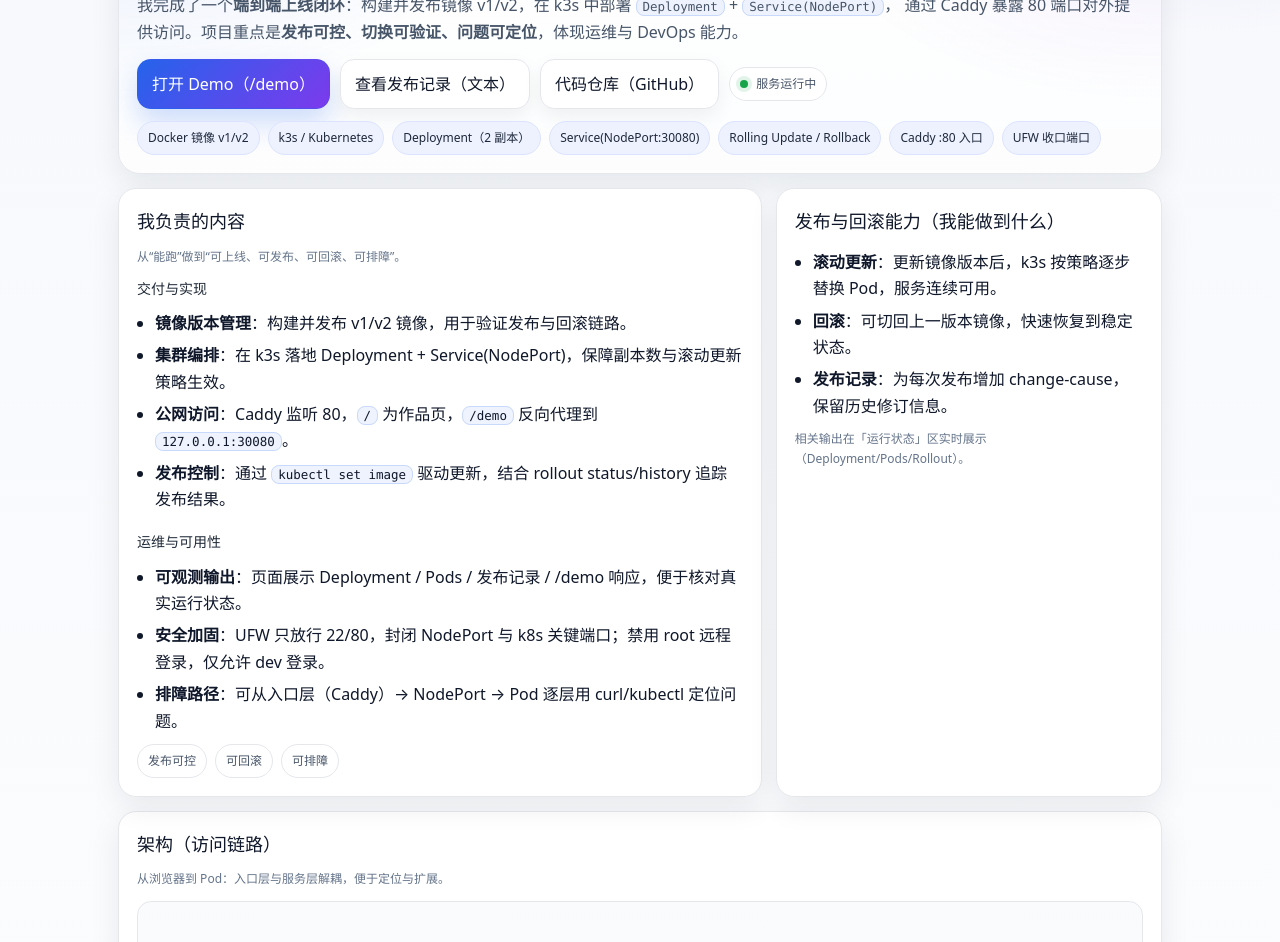
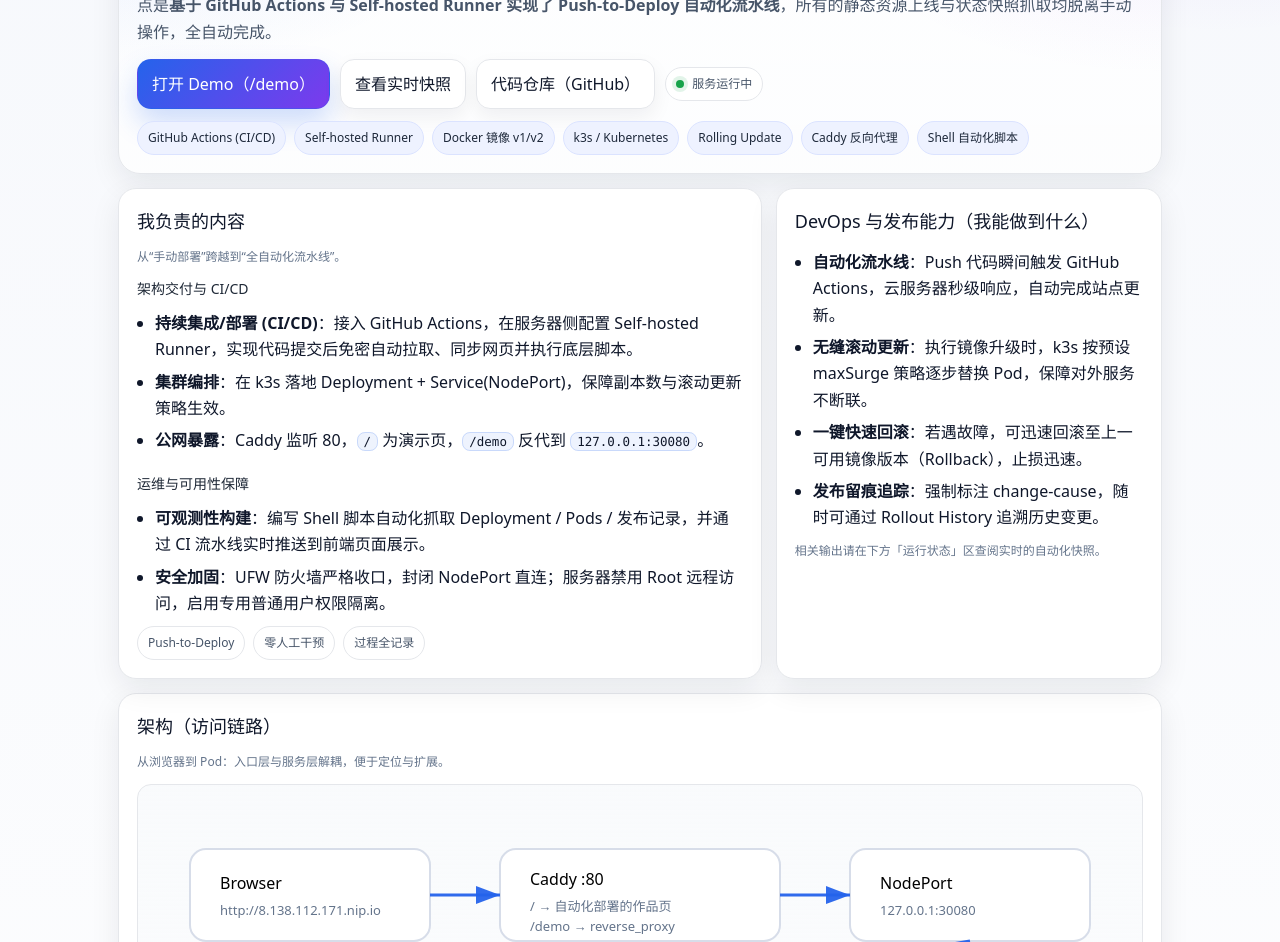
Before and after one commit to luoxianzi/k3s-rollout-loop, a plain HTML site: page site/index.html in a window 1280 px wide. Shown: the part 220-1162 px from the top of the page. Drawn offline with Linux system fonts and the light colour scheme.

Commit message:
Update index.html

```diff
--- a/site/index.html
+++ b/site/index.html
@@ -1,10 +1,10 @@
-!doctype html>
+<!doctype html>
 <html lang="zh-CN">
 <head>
   <meta charset="utf-8" />
   <meta name="viewport" content="width=device-width,initial-scale=1" />
-  <title>k3s 上线闭环 ✅：滚动发布与回滚 | 个人项目</title>
-  <meta name="description" content="镜像 v1/v2 → k3s（Deployment/Service）→ Caddy 反向代理 → 公网访问。支持滚动更新与回滚，页面展示集群运行状态与发布记录。" />
+  <title>k3s DevOps 闭环 ✅：CI/CD、滚动发布与回滚 | 个人项目</title>
+  <meta name="description" content="基于 GitHub Actions 自动化部署。镜像 v1/v2 → k3s(Deployment/Service) → Caddy 反向代理。支持滚动更新与回滚，页面实时展示 CI/CD 结果与运行快照。" />
   <style>
     :root{
       --bg:#f6f8fc;
@@ -177,7 +177,7 @@
         <span class="logo" aria-hidden="true"></span>
         <div>
           <div class="kicker">Personal Project</div>
-          <b>k3s 上线闭环 ✅：滚动发布与回滚</b>
+          <b>k3s DevOps 闭环 ✅：CI/CD、滚动发布与回滚</b>
         </div>
       </a>
       <div class="nav">
@@ -189,16 +189,16 @@
     </div>
 
     <div class="hero" id="overview">
-      <div class="kicker">Deploy • Release • Rollback • Operability</div>
-      <div class="h1">k3s 上线闭环 ✅：滚动发布与回滚</div>
+      <div class="kicker">CI/CD • Deploy • Release • Rollback</div>
+      <div class="h1">k3s DevOps 闭环 ✅：CI/CD、滚动发布与回滚</div>
       <div class="muted">
-        我完成了一个<strong>端到端上线闭环</strong>：构建并发布镜像 v1/v2，在 k3s 中部署 <code>Deployment</code> + <code>Service(NodePort)</code>，
-        通过 Caddy 暴露 80 端口对外提供访问。项目重点是<strong>发布可控、切换可验证、问题可定位</strong>，体现运维与 DevOps 能力。
+        我完成了一个<strong>端到端 DevOps 上线闭环</strong>：构建镜像并在 k3s 中部署 <code>Deployment</code> + <code>Service(NodePort)</code>，通过 Caddy 反向代理对外。
+        核心亮点是<strong>基于 GitHub Actions 与 Self-hosted Runner 实现了 Push-to-Deploy 自动化流水线</strong>，所有的静态资源上线与状态快照抓取均脱离手动操作，全自动完成。
       </div>
 
       <div class="row">
         <a class="btn btnPrimary" href="/demo" target="_blank" rel="noreferrer">打开 Demo（/demo）</a>
-        <a class="btn" href="/evidence/rollout.txt" target="_blank" rel="noreferrer">查看发布记录（文本）</a>
+        <a class="btn" href="#status">查看实时快照</a>
         <a class="btn" href="https://github.com/luoxianzi/k3s-rollout-loop" rel="noreferrer">代码仓库（GitHub）</a>
 
         <span class="statusDot" title="下方运行状态区从服务器读取输出">
@@ -208,59 +208,58 @@
       </div>
 
       <div class="chips" aria-label="Tech highlights">
+        <span class="chip">GitHub Actions (CI/CD)</span>
+        <span class="chip">Self-hosted Runner</span>
         <span class="chip">Docker 镜像 v1/v2</span>
         <span class="chip">k3s / Kubernetes</span>
-        <span class="chip">Deployment（2 副本）</span>
-        <span class="chip">Service(NodePort:30080)</span>
-        <span class="chip">Rolling Update / Rollback</span>
-        <span class="chip">Caddy :80 入口</span>
-        <span class="chip">UFW 收口端口</span>
+        <span class="chip">Rolling Update</span>
+        <span class="chip">Caddy 反向代理</span>
+        <span class="chip">Shell 自动化脚本</span>
       </div>
     </div>
 
     <div class="grid">
       <div class="card">
         <div class="h2">我负责的内容</div>
-        <div class="small">从“能跑”做到“可上线、可发布、可回滚、可排障”。</div>
+        <div class="small">从“手动部署”跨越到“全自动化流水线”。</div>
 
         <div style="display:grid;grid-template-columns:1fr;gap:12px;margin-top:10px">
           <div>
-            <div class="h3">交付与实现</div>
+            <div class="h3">架构交付与 CI/CD</div>
             <ul class="list">
-              <li><b>镜像版本管理</b>：构建并发布 v1/v2 镜像，用于验证发布与回滚链路。</li>
+              <li><b>持续集成/部署 (CI/CD)</b>：接入 GitHub Actions，在服务器侧配置 Self-hosted Runner，实现代码提交后免密自动拉取、同步网页并执行底层脚本。</li>
               <li><b>集群编排</b>：在 k3s 落地 Deployment + Service(NodePort)，保障副本数与滚动更新策略生效。</li>
-              <li><b>公网访问</b>：Caddy 监听 80，<code>/</code> 为作品页，<code>/demo</code> 反向代理到 <code>127.0.0.1:30080</code>。</li>
-              <li><b>发布控制</b>：通过 <code>kubectl set image</code> 驱动更新，结合 rollout status/history 追踪发布结果。</li>
+              <li><b>公网暴露</b>：Caddy 监听 80，<code>/</code> 为演示页，<code>/demo</code> 反代到 <code>127.0.0.1:30080</code>。</li>
             </ul>
           </div>
 
           <div>
-            <div class="h3">运维与可用性</div>
+            <div class="h3">运维与可用性保障</div>
             <ul class="list">
-              <li><b>可观测输出</b>：页面展示 Deployment / Pods / 发布记录 / /demo 响应，便于核对真实运行状态。</li>
-              <li><b>安全加固</b>：UFW 只放行 22/80，封闭 NodePort 与 k8s 关键端口；禁用 root 远程登录，仅允许 dev 登录。</li>
-              <li><b>排障路径</b>：可从入口层（Caddy）→ NodePort → Pod 逐层用 curl/kubectl 定位问题。</li>
+              <li><b>可观测性构建</b>：编写 Shell 脚本自动化抓取 Deployment / Pods / 发布记录，并通过 CI 流水线实时推送到前端页面展示。</li>
+              <li><b>安全加固</b>：UFW 防火墙严格收口，封闭 NodePort 直连；服务器禁用 Root 远程访问，启用专用普通用户权限隔离。</li>
             </ul>
             <div class="pillRow">
-              <span class="pill">发布可控</span>
-              <span class="pill">可回滚</span>
-              <span class="pill">可排障</span>
+              <span class="pill">Push-to-Deploy</span>
+              <span class="pill">零人工干预</span>
+              <span class="pill">过程全记录</span>
             </div>
           </div>
         </div>
       </div>
 
       <div class="card">
-        <div class="h2">发布与回滚能力（我能做到什么）</div>
+        <div class="h2">DevOps 与发布能力（我能做到什么）</div>
 
         <ul class="list" style="margin-top:12px">
-          <li><b>滚动更新</b>：更新镜像版本后，k3s 按策略逐步替换 Pod，服务连续可用。</li>
-          <li><b>回滚</b>：可切回上一版本镜像，快速恢复到稳定状态。</li>
-          <li><b>发布记录</b>：为每次发布增加 change-cause，保留历史修订信息。</li>
+          <li><b>自动化流水线</b>：Push 代码瞬间触发 GitHub Actions，云服务器秒级响应，自动完成站点更新。</li>
+          <li><b>无缝滚动更新</b>：执行镜像升级时，k3s 按预设 maxSurge 策略逐步替换 Pod，保障对外服务不断联。</li>
+          <li><b>一键快速回滚</b>：若遇故障，可迅速回滚至上一可用镜像版本（Rollback），止损迅速。</li>
+          <li><b>发布留痕追踪</b>：强制标注 change-cause，随时可通过 Rollout History 追溯历史变更。</li>
         </ul>
 
         <div class="small muted" style="margin-top:10px">
-          相关输出在「运行状态」区实时展示（Deployment/Pods/Rollout）。
+          相关输出请在下方「运行状态」区查阅实时的自动化快照。
         </div>
       </div>
     </div>
@@ -283,7 +282,7 @@
 
           <rect class="box" x="350" y="52" width="280" height="92" rx="16"/>
           <text x="380" y="88" font-size="16" font-family="system-ui">Caddy :80</text>
-          <text class="mutedText" x="380" y="114" font-size="13" font-family="system-ui">/ → 作品页</text>
+          <text class="mutedText" x="380" y="114" font-size="13" font-family="system-ui">/ → 自动化部署的作品页</text>
           <text class="mutedText" x="380" y="134" font-size="13" font-family="system-ui">/demo → reverse_proxy</text>
 
           <rect class="box" x="700" y="52" width="240" height="92" rx="16"/>
@@ -314,8 +313,8 @@
     <div class="card" id="status" style="margin-top:14px">
       <div style="display:flex;justify-content:space-between;gap:10px;flex-wrap:wrap;align-items:flex-end">
         <div>
-          <div class="h2">运行状态（实时）</div>
-          <div class="small">页面直接读取服务器输出，用于核对当前部署与发布记录。</div>
+          <div class="h2">运行状态（CI/CD 实时快照）</div>
+          <div class="small">页面直接读取由 GitHub Actions 自动化脚本生成的服务器输出，用于核对真实状态。</div>
         </div>
         <div class="small" id="updated">Last update: —</div>
       </div>
@@ -337,19 +336,16 @@
 
     <div class="card" id="repo" style="margin-top:14px">
       <div class="h2">代码与配置（GitHub）</div>
-      <div class="muted">
-      </div>
       <ul class="list">
-  <li><b>k8s/</b>：deploy.yaml / service.yaml（Deployment & Service / NodePort 30080）</li>
-  <li><b>caddy/</b>：Caddyfile（:80 入口；/demo 反代到 127.0.0.1:30080）</li>
-  <li><b>scripts/</b>：collect-snapshots.sh（导出运行快照到 site/evidence）</li>
-  <li><b>site/</b>：作品页源码（index.html）</li>
-</ul>
-      <div class="small muted" style="margin-top:10px">
-      </div>
+        <li><b>.github/workflows/</b>：deploy.yml（核心！定义了 CI/CD 自动化流水线）</li>
+        <li><b>k8s/</b>：deploy.yaml / service.yaml（Deployment & Service / NodePort 30080）</li>
+        <li><b>caddy/</b>：Caddyfile（:80 入口；/demo 反代到 127.0.0.1:30080）</li>
+        <li><b>scripts/</b>：collect-snapshots.sh（自动化运行快照收集脚本）</li>
+        <li><b>site/</b>：前端项目展示源码（index.html）</li>
+      </ul>
 
       <div class="footer">
-        <div>k3s • Caddy • Rolling Update</div>
+        <div>GitHub Actions • k3s • Caddy • Rolling Update</div>
       </div>
     </div>
 
```
